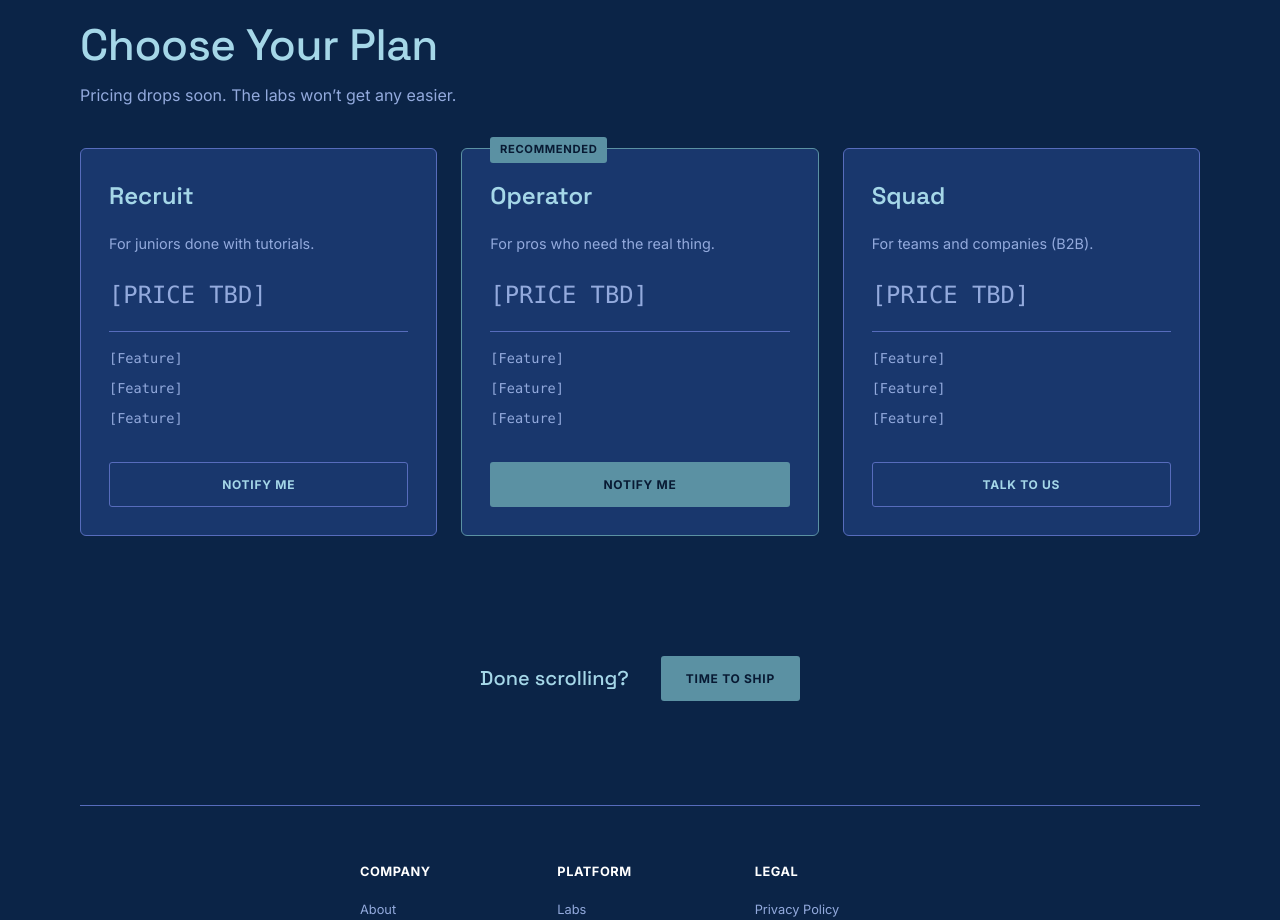
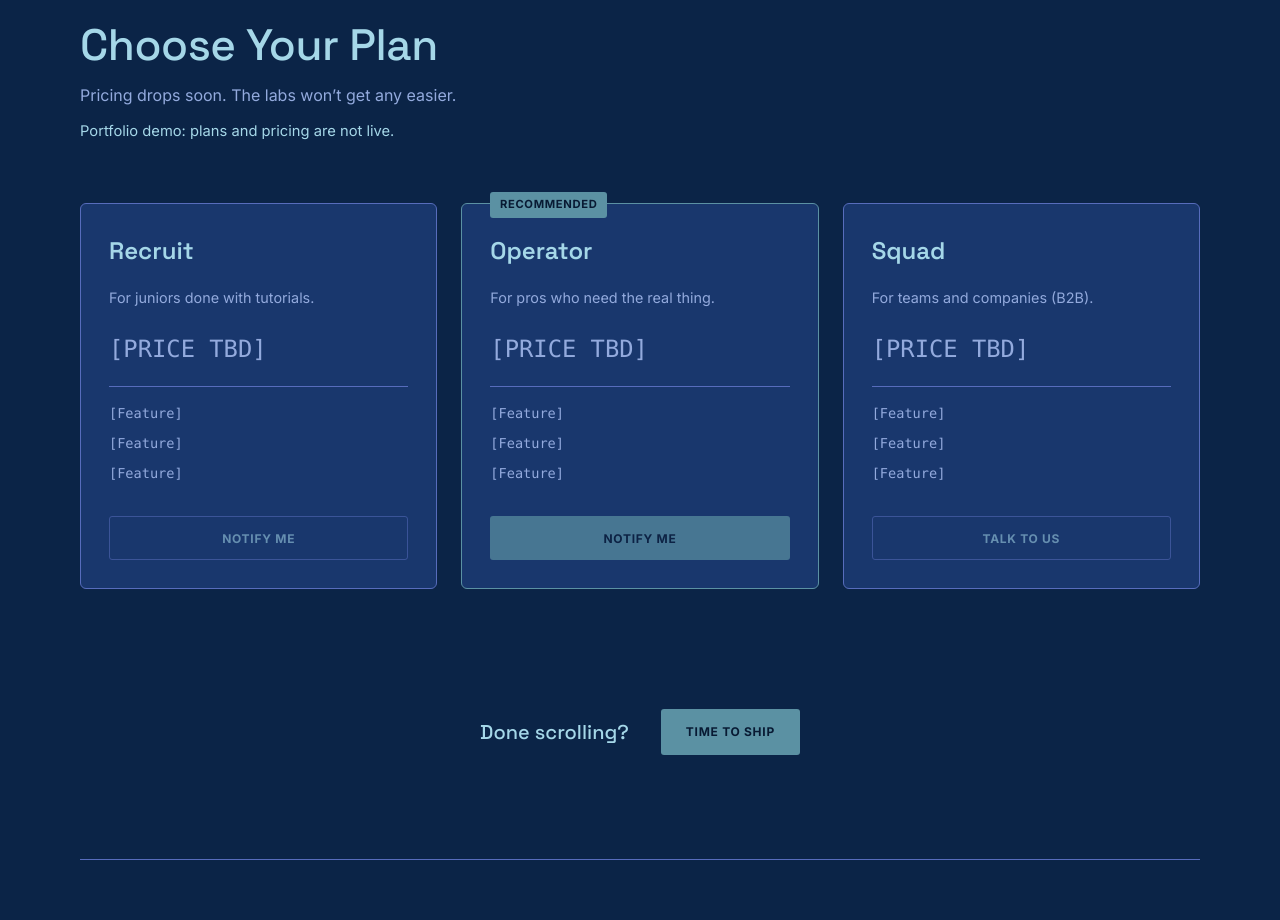
Before and after one commit to nheradevs/bifrost-devops, a website: page index.html in a window 1280 px wide. Shown: the part 2780-3700 px from the top of the page. Drawn offline with Linux system fonts and the light colour scheme.

Commit message:
fix: lock pricing plan buttons and mark the section as portfolio demo (EN/ES)

```diff
--- a/css/styles.css
+++ b/css/styles.css
@@ -120,6 +120,7 @@ hr.divider.container { padding: 0; width: calc(100% - var(--gutter) * 2); max-wi
 .btn-primary:hover { background: var(--primary-hover); transform: translateY(-1px); }
 .btn-ghost { background: transparent; color: var(--heading); border-color: var(--line); }
 .btn-ghost:hover { border-color: var(--lavender); color: var(--white); }
+.btn[disabled], .btn:disabled { opacity: .55; cursor: not-allowed; transform: none; }
 
 .link-arrow {
   color: var(--lavender); font-weight: 500; text-decoration: none;
--- a/index.html
+++ b/index.html
@@ -175,6 +175,7 @@
       <header class="pricing-head">
         <h2 class="h2" id="pricing-title" data-i18n="price.title">Choose Your Plan</h2>
         <p class="muted" data-i18n="price.sub">Pricing drops soon. The labs won’t get any easier.</p>
+        <p class="demo-note" data-i18n="price.demo">Portfolio demo: plans and pricing are not live.</p>
       </header>
 
       <div class="pricing-grid">
@@ -187,7 +188,7 @@
             <li class="tbd">[Feature]</li>
             <li class="tbd">[Feature]</li>
           </ul>
-          <a class="btn btn-ghost" href="contact.html?topic=pricing" data-i18n="price.notify">Notify me</a>
+          <button class="btn btn-ghost" type="button" disabled aria-disabled="true" data-i18n="price.notify">Notify me</button>
         </article>
 
         <article class="plan plan-featured">
@@ -200,7 +201,7 @@
             <li class="tbd">[Feature]</li>
             <li class="tbd">[Feature]</li>
           </ul>
-          <a class="btn btn-primary" href="contact.html?topic=pricing" data-i18n="price.notify">Notify me</a>
+          <button class="btn btn-primary" type="button" disabled aria-disabled="true" data-i18n="price.notify">Notify me</button>
         </article>
 
         <article class="plan">
@@ -212,7 +213,7 @@
             <li class="tbd">[Feature]</li>
             <li class="tbd">[Feature]</li>
           </ul>
-          <a class="btn btn-ghost" href="operations.html#contact" data-i18n="price.talk">Talk to us</a>
+          <button class="btn btn-ghost" type="button" disabled aria-disabled="true" data-i18n="price.talk">Talk to us</button>
         </article>
       </div>
     </section>
--- a/js/i18n.js
+++ b/js/i18n.js
@@ -74,6 +74,7 @@ window.BM_I18N = {
 
     "price.title": "Elige tu ritual",
     "price.sub": "Los precios se anuncian pronto. Los labs no se van a arreglar solos.",
+    "price.demo": "Portafolio de demostración: los planes y precios no están activos.",
     "price.notify": "Avisarme",
     "price.talk": "Contáctanos",
     "plan1.name": "Aprendiz",
```
